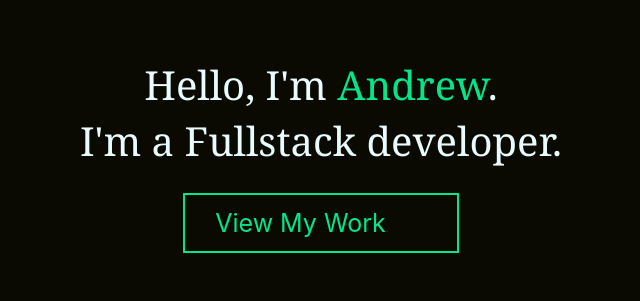
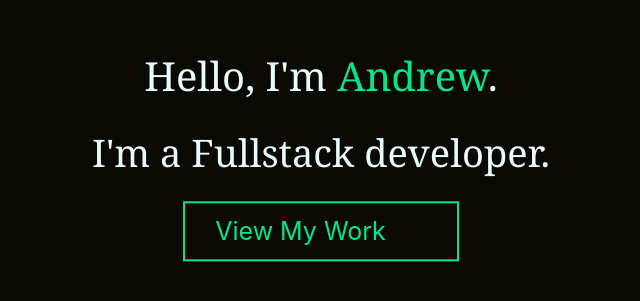
Before and after one commit to worldOfVerdure/Portfoliov2, a Next.js app: page / in a window 1280 px wide. Shown: the part 245-546 px from the top of the page, without its empty margins (319-959 px from the left). Built offline with nearby package versions, Linux system fonts and the light colour scheme; some icons are missing.

Commit message:
Add text animation for header

```diff
--- a/src/components/Header/Header.tsx
+++ b/src/components/Header/Header.tsx
@@ -1,19 +1,48 @@
 'use client';
 
-import { Box, Stack, Typography } from '@mui/material';
+import React from 'react';
+import { animated, useSpring } from '@react-spring/web';
+import { Box, Stack, Typography, TypographyProps } from '@mui/material';
+import { useTheme } from '@mui/material/styles';
 import ColorChangeSpan from '../helpers/typographyHelpers/ColorChangeSpan.tsx';
-import { useTheme } from '@mui/material/styles';
 import ViewWorkBtn from '../reuseables/buttons/viewWorkBtn/ViewWorkBtn.tsx';
+
+// Typed animated wrapper around MUI Typography that forwards the ref
+const AnimatedTypography = animated(
+  React.forwardRef<HTMLElement, TypographyProps>(function AnimatedTypography(props, ref) {
+    return <Typography ref={ref} {...props} />;
+  })
+);
 
 const Header = () => {
   const theme = useTheme();
+
+  // create springs in their initial (hidden/offscreen) state and get APIs
+  const [leftSpring, leftApi] = useSpring(() => ({
+    transform: 'translateX(-100%)',
+    opacity: 0,
+    config: { tension: 220, friction: 26 },
+  }));
+
+  const [rightSpring, rightApi] = useSpring(() => ({
+    transform: 'translateX(100%)',
+    opacity: 0,
+    config: { tension: 220, friction: 26 },
+  }));
+
+  // start animations on client mount to avoid SSR / hydration mismatches
+  React.useEffect(() => {
+    leftApi.start({ transform: 'translateX(0%)', opacity: 1 });
+    rightApi.start({ transform: 'translateX(0%)', opacity: 1 });
+  }, [leftApi, rightApi]);
+
   return (
     <Box
       component="header"
       sx={{
         height: '100vh',
         position: 'relative',
-        width: '100%'
+        width: '100%',
       }}
     >
       <Stack
@@ -25,22 +54,35 @@ const Header = () => {
           textAlign: 'center',
           transform: 'translate(-50%, -50%)',
           top: '50%',
-          width: '100%'
+          width: '100%',
         }}
         useFlexGap
       >
-        <Typography variant="h1">
-          <Typography component="span" variant="inherit">
-            Hello, I&apos;m
-            <ColorChangeSpan color={theme.palette.background.paper}> Andrew</ColorChangeSpan>.
-          </Typography>
-          <br/>
-          <Typography component="span" variant="inherit">I&apos;m a Fullstack developer.</Typography>
-        </Typography>
-        <ViewWorkBtn color={theme.palette.background.paper} src="#">View My Work</ViewWorkBtn>
+        {/* Each heading line is an AnimatedTypography rendered as the semantic tag */}
+        <AnimatedTypography
+          component="h1"
+          variant="h1"
+          style={leftSpring}
+          sx={{ display: 'block' }}
+        >
+          Hello, I&apos;m <ColorChangeSpan color={theme.palette.background.paper}>Andrew</ColorChangeSpan>.
+        </AnimatedTypography>
+
+        <AnimatedTypography
+          component="h2"
+          variant="h2"
+          style={rightSpring}
+          sx={{ display: 'block' }}
+        >
+          I&apos;m a Fullstack developer.
+        </AnimatedTypography>
+
+        <ViewWorkBtn color={theme.palette.background.paper} src="#">
+          View My Work
+        </ViewWorkBtn>
       </Stack>
     </Box>
   );
-}
+};
 
 export default Header;
```
